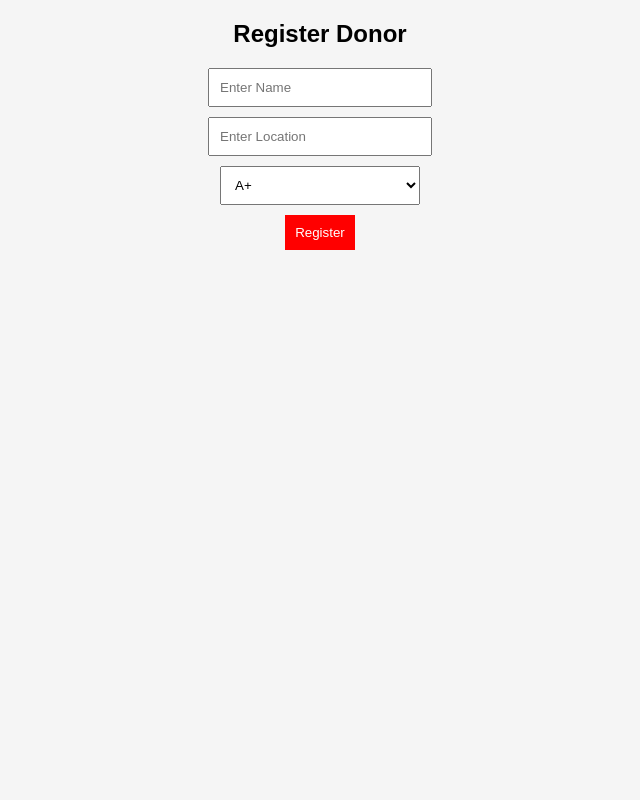
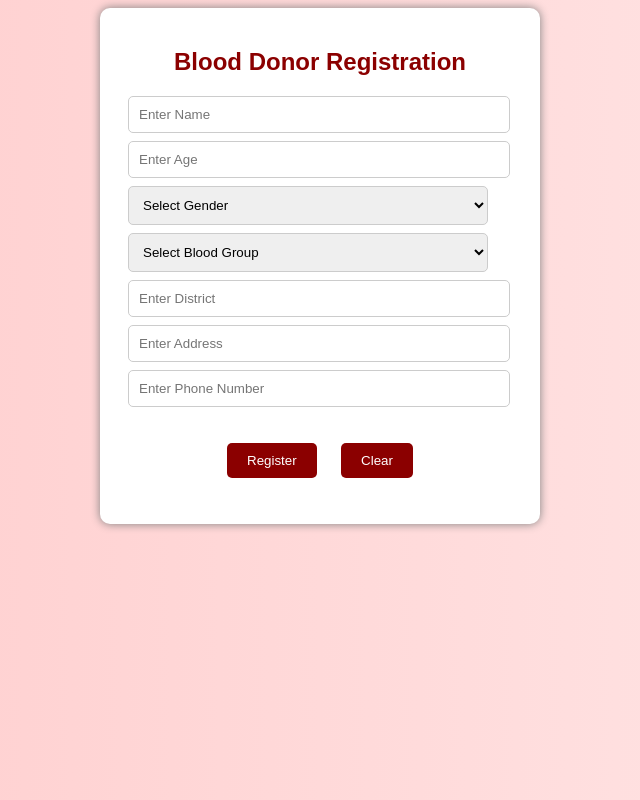
Before and after one commit to vasmiya/project, a plain HTML site: page register.html in a window 1280 px wide. Shown: the whole page, without its empty margins (320-960 px from the left). Drawn offline with Linux system fonts and the light colour scheme.

Commit message:
Update title and enhance donor registration form

```diff
--- a/register.html
+++ b/register.html
@@ -1,27 +1,90 @@
 <!DOCTYPE html>
 <html>
 <head>
-    <title>Register Donor</title>
+    <title>Donor Registration</title>
     <link rel="stylesheet" href="style.css">
+
+    <style>
+        body{
+            font-family: Arial;
+            background: linear-gradient(to right, #ffcccc, #ffe6e6);
+            text-align:center;
+        }
+
+        .container{
+            width:400px;
+            margin:auto;
+            background:white;
+            padding:20px;
+            border-radius:10px;
+            box-shadow:0 0 10px gray;
+        }
+
+        input, select{
+            width:90%;
+            padding:10px;
+            margin:8px;
+            border-radius:5px;
+            border:1px solid #ccc;
+        }
+
+        button{
+            padding:10px 20px;
+            margin:10px;
+            background:darkred;
+            color:white;
+            border:none;
+            border-radius:5px;
+            cursor:pointer;
+        }
+
+        button:hover{
+            background:red;
+        }
+
+        h2{
+            color:darkred;
+        }
+    </style>
 </head>
+
 <body>
 
-<h2>Register Donor</h2>
+<div class="container">
+
+<h2>Blood Donor Registration</h2>
 
 <input type="text" id="name" placeholder="Enter Name">
-<input type="text" id="location" placeholder="Enter Location">
+<input type="number" id="age" placeholder="Enter Age">
+
+<select id="gender">
+    <option value="">Select Gender</option>
+    <option>Male</option>
+    <option>Female</option>
+</select>
 
 <select id="blood">
+    <option value="">Select Blood Group</option>
     <option>A+</option>
     <option>B+</option>
     <option>O+</option>
     <option>AB+</option>
 </select>
 
+<input type="text" id="district" placeholder="Enter District">
+<input type="text" id="address" placeholder="Enter Address">
+<input type="text" id="phone" placeholder="Enter Phone Number">
+
+<br>
+
 <button onclick="registerDonor()">Register</button>
+<button onclick="clearForm()">Clear</button>
 
 <p id="msg"></p>
 
+</div>
+
 <script src="script.js"></script>
+
 </body>
 </html>
```
